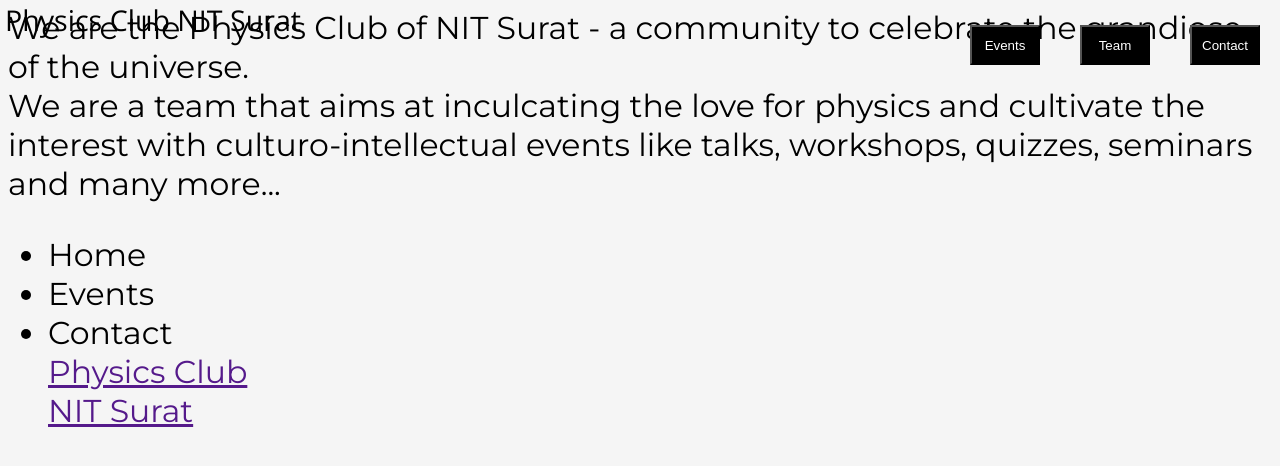
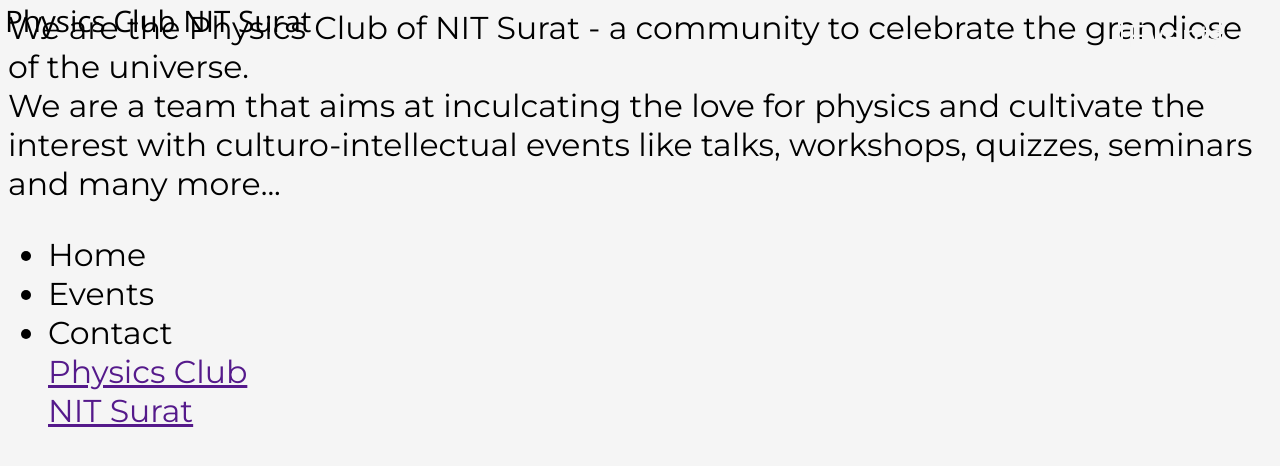
Before and after one commit to adithyarao3103/Physics-Club-Website-Trial, a Jekyll site: the page built from index.html, in a window 1280 px wide. Shown: the top 466 px of the page. Built offline with Jekyll 4.4.1, drawn with Linux system fonts in a browser that asks for light colours; some web fonts are replaced.

Commit message:
Add files via upload

```diff
--- a/assets/css/fixed.css
+++ b/assets/css/fixed.css
@@ -7,18 +7,18 @@
 }
 
 #navbar{
-	font-family: BioRhyme, Open Sans;
-	font-size: calc(3px + 2vw);
 	display: flex;
 	justify-content: flex-end;
-	width: 100vw;
-	height: 50px;
+	width: 120vw;
+	height: calc(50px + 2vh);
 	position: fixed;
 	top: 0;
 	left: 0;
 }
 
 #navbar > a{
+	font-family: BioRhyme, Open Sans;
+	font-size: calc(4px + 2vw);
 	position: absolute;
 	left: 5px;
 	top: 25px;
@@ -29,12 +29,22 @@
 
 
 #navbar > button{
-	height: 40px;
-	width: 70px;
-	margin-top: 25px;
-	top: -25px;
-	margin-right: 20px;
-	margin-left: 20px;
+	width: 100px;
+	height: 60%;
+	padding: 0.3%;
+	margin-top: 0.75%;
+	margin-right: 1.5%;
+	margin-left: 1.5%;
+	background-color: transparent;
+	font-weight: normal;
+	color:#f5f5f5;
+	font-size: 1em;
+	border: 2px solid #f5f5f5;
+	transition: all 0.2s;
+	cursor: none;
+}
+
+#navbar > button:hover {
 	background-color: black;
-	color: white;
+	color: #f5f5f5!important;
 }
```
